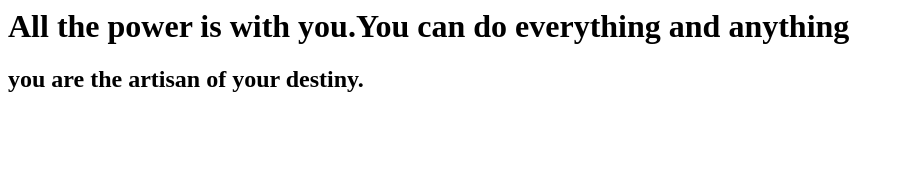
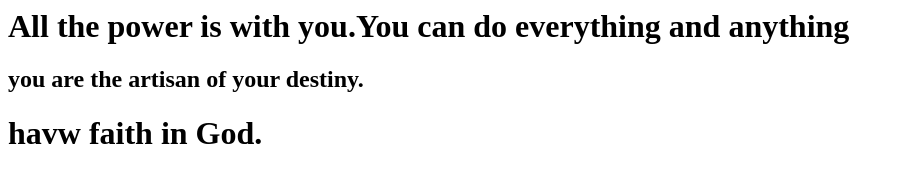
Before and after one commit to Alberthien/Alberthien, a plain HTML site: page index.html in a window 1280 px wide. Shown: the whole page, without its empty margins (0-904 px from the left). Drawn offline with Linux system fonts and the light colour scheme.

Commit message:
add 3rd quotes

```diff
--- a/index.html
+++ b/index.html
@@ -2,5 +2,6 @@
 <body>
 <h1>All the power is with you.You can do everything and anything</h1>
 <h2>you are the artisan of your destiny.</h2>
+<h1>havw faith in God.</h1>
 </body>
 </html>
```
